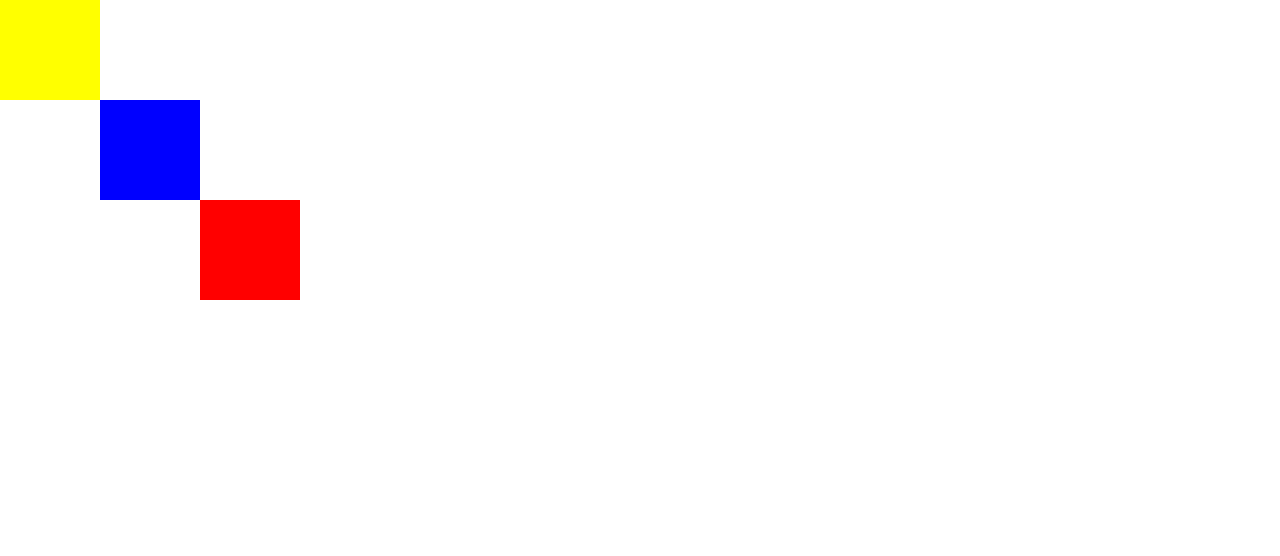
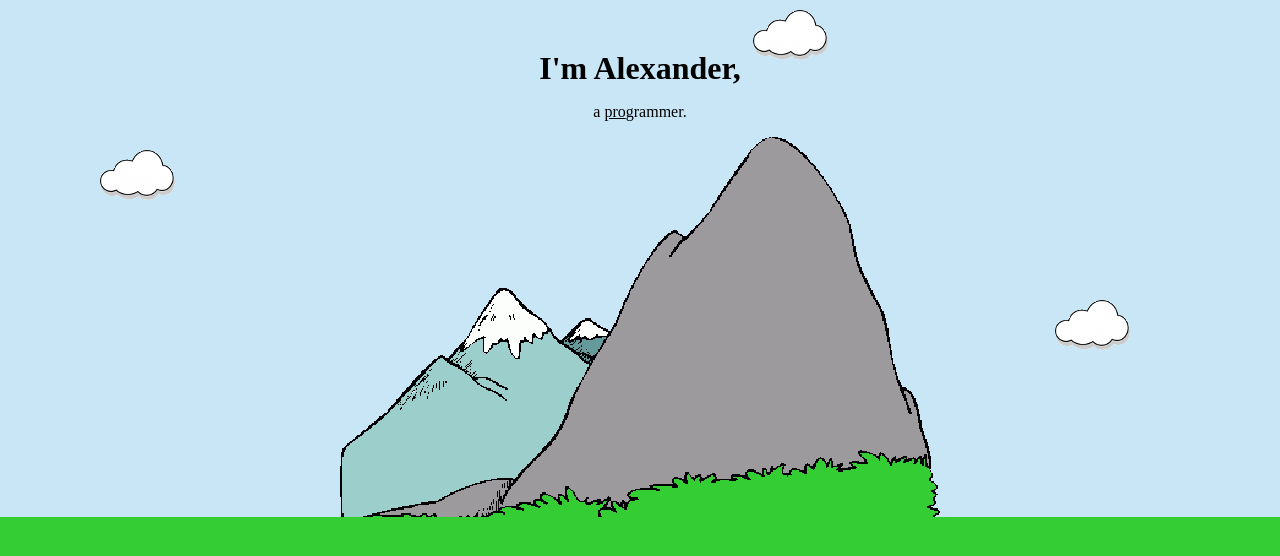
Before and after one commit to alexgont1/WebProjects, a plain HTML site: page CSS-MySite/index.html in a window 1280 px wide. Drawn offline with Linux system fonts and the light colour scheme.

Commit message:
Update styles and pictures

```diff
--- a/CSS-MySite/css/styles.css
+++ b/CSS-MySite/css/styles.css
@@ -1,52 +1,50 @@
 body {
   margin: 0;
+  border-width: 0;
+  text-align: center;
+  background-color: #34ce34;
 }
 
 h1 {
   margin: 0;
 }
 
-div {
-  border-style: solid;
-  border-color: black;
-}
-
 .top-container {
-  background-color: #f0ece2;
-  padding: 20px;
-  width: 200px;
-  height: 200px;
-  border-width: 10px;
+  background-color: #c8e6f5;
 }
 
 .middle-container {
-  margin-left: 260px;
-  width: 200px;
-  height: 200px;
   background-color: red;
-  border-width: 20px;
+  height: 0;
 }
 
 .bottom-container {
-  margin-left: 500px;
-  border-width: 10px;
-  width: 200px;
-  height: 200px;
-  background-color: yellow;
+  /* background-color: #34ce34; */
+  height: 0;
 }
 
 .pro {
   text-decoration: underline;
 }
 
-.red {
-
+.top-cloud {
+  position: relative;
+  left: 150px;
+  top: 10px;
 }
 
-.blue {
-
+.left-cloud {
+  position: absolute;
+  top: 150px;
+  left: 100px;
 }
 
-.yellow {
+.right-cloud {
+  position: absolute;
+  top: 300px;
+  right: 150px;
+}
 
+img {
+  vertical-align: bottom
 }
--- a/CSS-MySite/css/styles1.css
+++ b/CSS-MySite/css/styles1.css
@@ -21,6 +21,6 @@
   width: 100px;
   background-color: yellow;
   position: absolute;
-  left: 0;
-  top: 0;
+  left: 0; /* to avoid this use: body {margin: 0;} */
+  top: 0; /* to avoid this use: body {margin: 0;} */
 }
--- a/CSS-MySite/index.html
+++ b/CSS-MySite/index.html
@@ -4,14 +4,18 @@
 <head>
   <meta charset="utf-8">
   <title>Alex's CSS website</title>
-  <link rel="stylesheet" href="css/styles1.css">
+  <link rel="stylesheet" href="css/styles.css">
   <link rel="icon" href="favicon.ico">
 </head>
 
 <body>
-  <!--  <div class="top-container">
+  <div class="top-container">
+    <img class="top-cloud" src="images/cloud.png" alt="cloud-img">
     <h1>I'm Alexander,</h1>
     <p>a <span class="pro">pro</span>grammer.</p>
+    <img src="images/mountain2.png" alt="mountain-img">
+    <img class="left-cloud" src="images/cloud.png" alt="cloud-img">
+    <img class="right-cloud" src="images/cloud.png" alt="cloud-img">
   </div>
 
   <div class="middle-container">
@@ -20,19 +24,9 @@
 
   <div class="bottom-container">
 
-  </div> -->
-
-  <div class="red">
-
   </div>
 
-  <div class="blue">
 
-  </div>
-
-  <div class="yellow">
-
-  </div>
 
 </body>
 
```
Also changed, not shown: CSS-MySite/images/cloud.png (added), CSS-MySite/images/mountain.png (added), CSS-MySite/images/mountain2.png (added).
